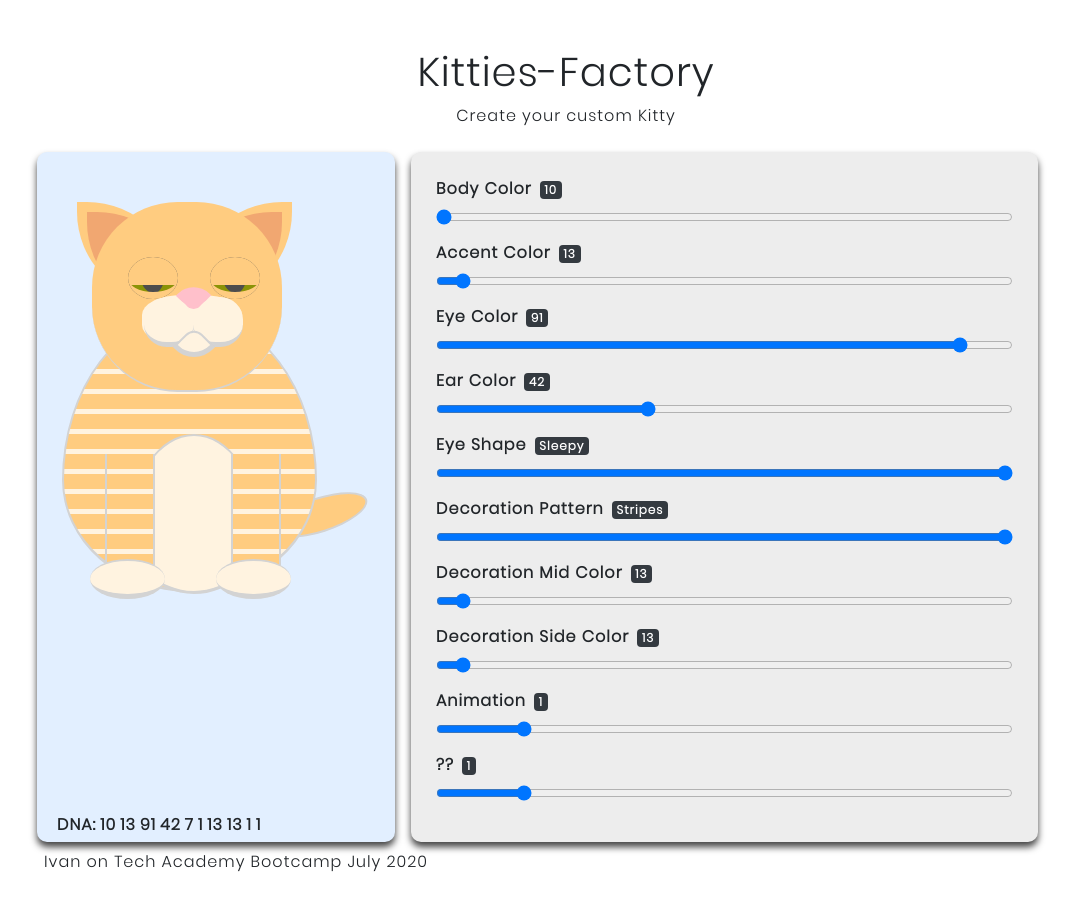
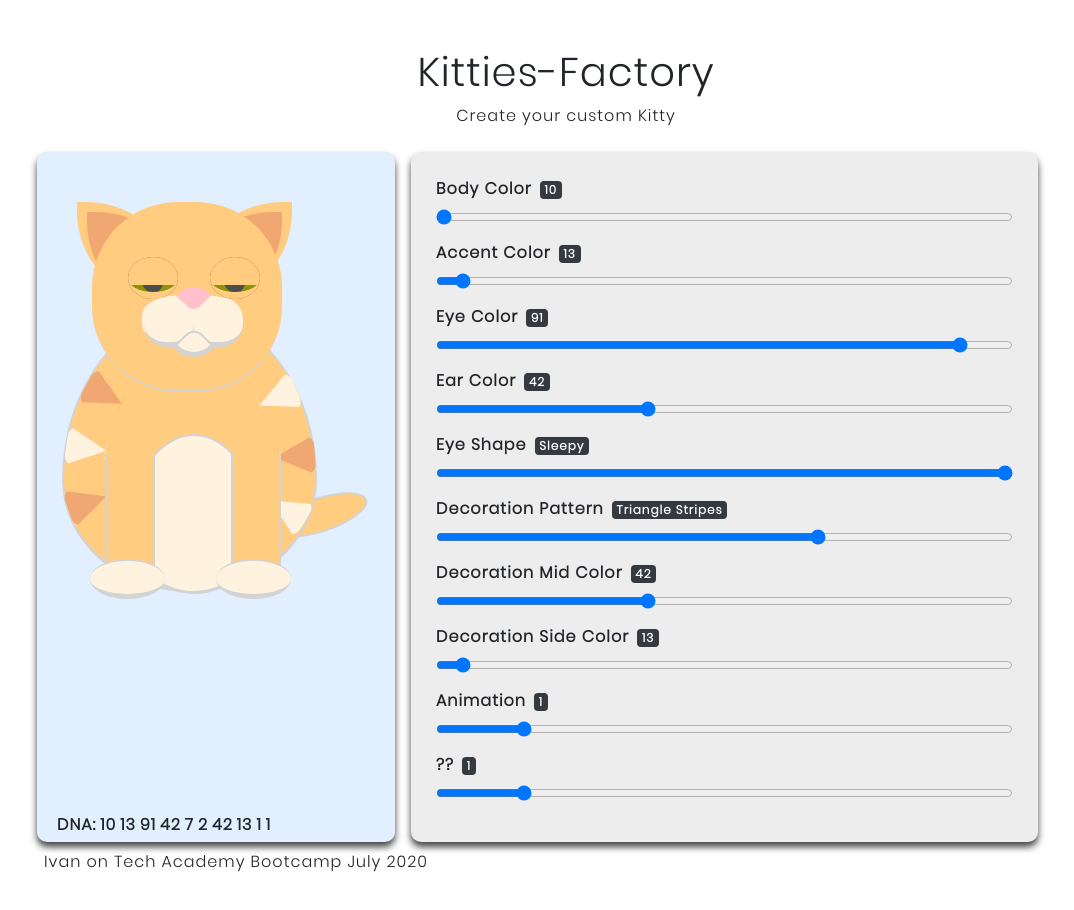
Before and after one commit to jermay/crypto-kitties, a React (Create React App) app: page / in a window 1280 px wide. Shown: the top 910 px of the page, without its empty margins (74-1148 px from the left). Built offline with nearby package versions, Linux system fonts and the light colour scheme.

Commit message:
triangle stripes, spots

```diff
--- a/src/components/CatPartComp.jsx
+++ b/src/components/CatPartComp.jsx
@@ -4,6 +4,9 @@ import styled from 'styled-components';
 const CatElement = styled.div`
     background-color: ${props => props.backgroundColor};
     background: ${props => props.background};
+    background-image: ${props => props.backgroundImage};
+    background-position: ${props => props.backgroundPosition};
+    background-size: ${props => props.backgroundSize};
     width: ${props => props.width};
     height: ${props => props.height};
     display: ${props => props.display};
@@ -39,6 +42,9 @@ export default function CatPartComp(props) {
             return <CatElement key={part.name} className={part.name}
                 backgroundColor={part.color}
                 background={part.background}
+                backgroundImage={part.backgroundImage}
+                backgroundPosition={part.backgroundPosition}
+                backgroundSize={part.backgroundSize}
                 width={part.width}
                 height={part.height}
                 display={part.display}
--- a/src/components/js/catFactory.js
+++ b/src/components/js/catFactory.js
@@ -28,6 +28,9 @@ export class CatPart {
         this.borderRadius = props.borderRadius;
 
         this.background = props.background;
+        this.backgroundImage = props.backgroundImage;
+        this.backgroundPosition = props.backgroundPosition;
+        this.backgroundSize = props.backgroundSize;
         this.transform = props.transform;
     }
 
@@ -45,6 +48,23 @@ export class CatPart {
             return;
         }
         console.error(`CatPart ${this.name} does not have a colorCattributeName!`);
+    }
+
+    /*
+     Effects
+    */
+    addSpots() {
+        const color1 = this.dna
+            .getCattribute(ColorCattribute.NAMES.decorationMidcolor)
+            .getCssColor();
+        const color2 = this.dna
+            .getCattribute(ColorCattribute.NAMES.decorationSidescolor)
+            .getCssColor();
+
+        this.backgroundImage = `radial-gradient(${color1} 10%, transparent 25%),
+        radial-gradient(${color2} 10%, transparent 20%)`;
+        this.backgroundPosition = '0 0, 25px 15px';
+        this.backgroundSize = '40px 50px';
     }
 }
 
@@ -440,6 +460,7 @@ export class CatBodyPart extends CatPart {
             .getCattribute(ColorCattribute.NAMES.decorationMidcolor).getCssColor();
         debugger;
         switch (patternNum) {
+            // Pin Stripes
             case 1:
                 this.background = `repeating-linear-gradient(
                     to bottom,
@@ -449,9 +470,62 @@ export class CatBodyPart extends CatPart {
                     ${decorationColor} 20px)`;
                 break;
 
+            // Triangle Stripes
+            case 2:
+                this.addTriangleStripes();
+                break;
+
+            // spots
+            case 3:
+                this.addSpots();
+                break;
+
             default:
                 break;
         }
+    }
+
+    addTriangleStripes() {
+        const stripes = [
+            new CatStripe({ dna: this.dna, type: 'left', angle: 28, top: -100, left: 20, colorType: 1 }),
+            new CatStripe({ dna: this.dna, type: 'left', angle: 8, top: -86, left: 2, colorType: 2 }),
+            new CatStripe({ dna: this.dna, type: 'left', angle: -19, top: -71, left: 3, colorType: 1 }),
+            new CatStripe({ dna: this.dna, type: 'right', angle: -24, top: -217, left: 194, colorType: 2 }),
+            new CatStripe({ dna: this.dna, type: 'right', angle: -4, top: -198, left: 211, colorType: 1 }),
+            new CatStripe({ dna: this.dna, type: 'right', angle: 31, top: -183, left: 204, colorType: 2 }),
+        ];
+        this.childParts = this.childParts.concat(stripes);
+    }
+}
+
+export class CatStripe extends CatPart {
+    constructor(props) {
+        super({
+            name: `catStripe${props.type}${props.angle || ''}`,
+            dna: props.dna,
+            width: '0',
+            height: '0',
+            borderRadius: '28%',
+            left: `${props.left || 0}px`,
+            top: `${props.top || 0}px`,
+            childParts: []
+        });
+
+        this.colorCattributeName = props.colorType === 1 ?
+            ColorCattribute.NAMES.decorationMidcolor
+            : ColorCattribute.NAMES.decorationSidescolor;
+
+        const height = `40px solid ${this.color}`;
+
+        if (props.type === 'left') {
+            this.borderLeft = height;
+        } else {
+            this.borderRight = height;
+        }
+        const bodyColor = this.dna.getCattribute(ColorCattribute.NAMES.bodyColor).getCssColor();
+        this.borderTop = `20px solid ${bodyColor}`;
+        this.borderBottom = `20px solid ${bodyColor}`;
+        this.transform = `rotate(${props.angle}deg)`;
     }
 }
 
@@ -508,8 +582,9 @@ export class CatLegPart extends CatPart {
             .value;
         const decorationColor = this.dna
             .getCattribute(ColorCattribute.NAMES.decorationMidcolor).getCssColor();
-        debugger;
+
         switch (patternNum) {
+            // Pin Stripes
             case 1:
                 this.background = `repeating-linear-gradient(
                     to bottom,
@@ -517,6 +592,11 @@ export class CatLegPart extends CatPart {
                     ${this.color} 15px,
                     ${decorationColor} 10px,
                     ${decorationColor} 20px)`;
+                break;
+
+            // Spots
+            case 3:
+                this.addSpots();
                 break;
 
             default:
--- a/src/components/js/dna.js
+++ b/src/components/js/dna.js
@@ -81,8 +81,8 @@ export class KittyDNA {
         new ColorCattribute({ name: ColorCattribute.NAMES.earColor, displayName: 'Ear Color', defaultValue: 42 }),
 
         new Cattribute({ name: Cattribute.NAMES.eyeShape, displayName: 'Eye Shape', minValue: 1, maxValue: 7, digits: 1, defaultValue: 7, valueNames: {'1':'Basic', '2':'Down', '3':'Right', '4':'Left', '5':'Angry', '6': 'Suprised', '7':'Sleepy'} }),
-        new Cattribute({ name: Cattribute.NAMES.decorationPattern, displayName: 'Decoration Pattern', minValue: 0, maxValue: 1, digits: 1, defaultValue: 1, valueNames : {'0': 'None', '1': 'Stripes'} }),
-        new ColorCattribute({ name: ColorCattribute.NAMES.decorationMidcolor, displayName: 'Decoration Mid Color', defaultValue: 13 }),
+        new Cattribute({ name: Cattribute.NAMES.decorationPattern, displayName: 'Decoration Pattern', minValue: 0, maxValue: 3, digits: 1, defaultValue: 2, valueNames : {'0': 'None', '1': 'Pin Stripes', '2': 'Triangle Stripes', '3': 'Spots'} }),
+        new ColorCattribute({ name: ColorCattribute.NAMES.decorationMidcolor, displayName: 'Decoration Mid Color', defaultValue: 42 }),
         new ColorCattribute({ name: ColorCattribute.NAMES.decorationSidescolor, displayName: 'Decoration Side Color', defaultValue: 13 }),
         new Cattribute({ name: Cattribute.NAMES.animation, displayName: 'Animation', minValue: 0, maxValue: 7, digits: 1, defaultValue: 1 }),
         new Cattribute({ name: Cattribute.NAMES.lastNum, displayName: '??', minValue: 0, maxValue: 7, digits: 1, defaultValue: 1 }),
```
